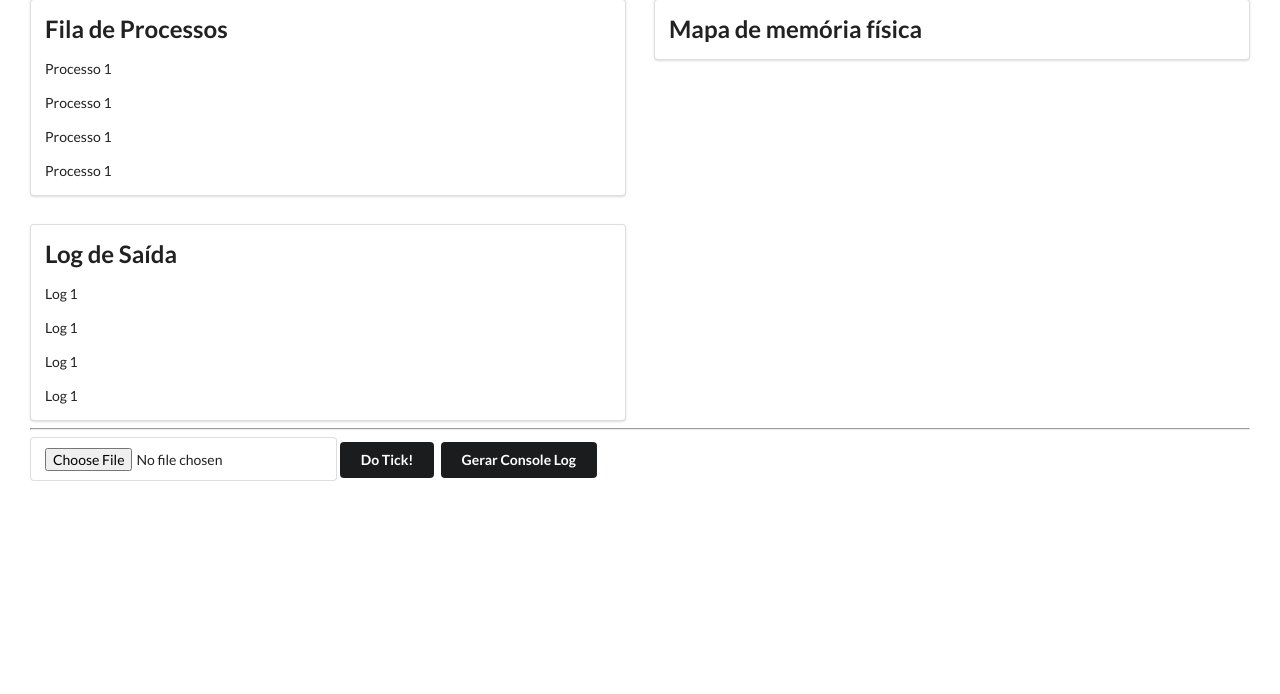
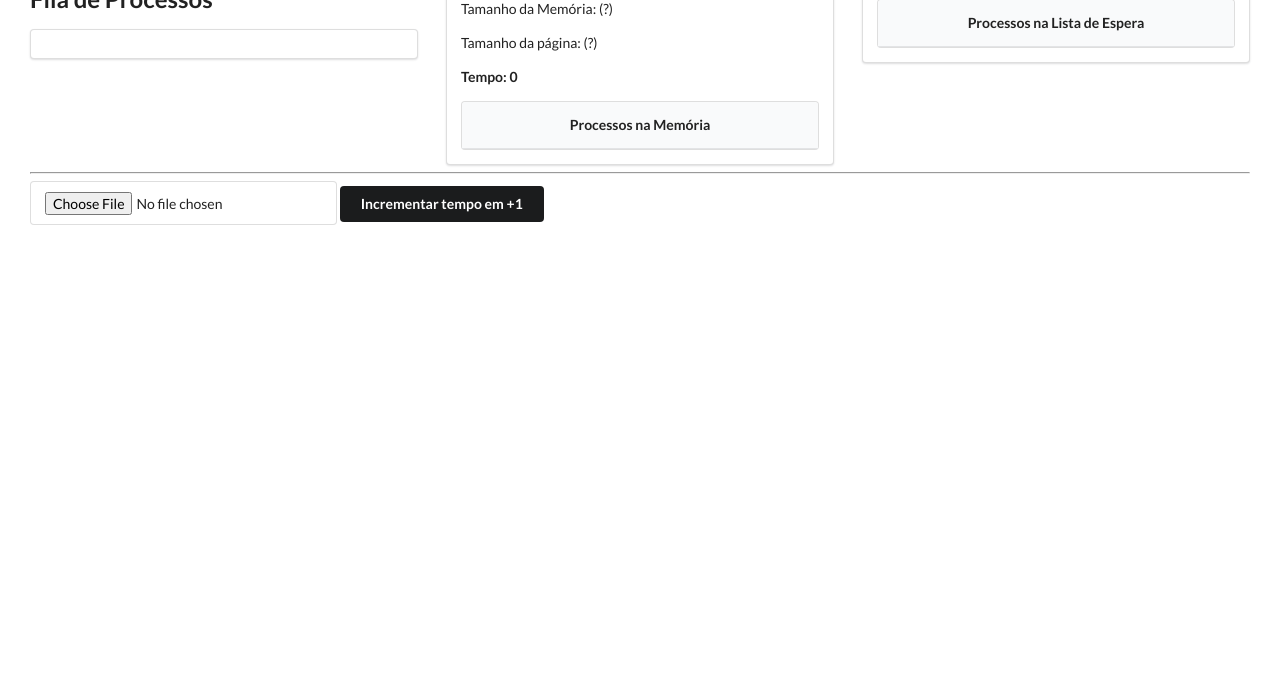
Before and after one commit to rafaelffilho/MemoryEmulator, a plain HTML site: page index.html in a window 1280 px wide. Shown: the part 132-826 px from the top of the page. Drawn offline with nearby package versions, Linux system fonts and the light colour scheme.

Commit message:
Front-end updates

```diff
--- a/index.html
+++ b/index.html
@@ -1,41 +1,53 @@
 <!DOCTYPE html>
 <html>
-
 <head>
     <title>Processos S.O</title>
     <meta charset="utf-8" />
     <link rel="stylesheet" type="text/css" href="https://cdnjs.cloudflare.com/ajax/libs/semantic-ui/2.3.1/semantic.min.css">
-    <!--
-        <script src="https://cdnjs.cloudflare.com/ajax/libs/semantic-ui/2.3.1/semantic.min.js"></script>
-        -->
+    <!-- <script src="https://cdnjs.cloudflare.com/ajax/libs/semantic-ui/2.3.1/semantic.min.js"></script> -->
     <script src="https://cdnjs.cloudflare.com/ajax/libs/jquery/3.3.1/jquery.min.js"></script>
 </head>
-
 <body style="margin: 30px">
     <h1 class="ui center aligned header">Simulador Paginação</h1>
-    <h2 class="ui center aligned header">Tempo: </h2>
-    <div class="ui two column stackable grid">
+    <br /><br />
+    <div class="ui three column stackable grid">
         <div class="column">
-            <div class="ui segment" id="processes">
-                <h2>Fila de Processos</h2>
-                <p>Processo 1</p>
-                <p>Processo 1</p>
-                <p>Processo 1</p>
-                <p>Processo 1</p>
+            <h2>Fila de Processos</h2>
+            <div style="overflow-y: scroll; max-height: 300px" class="ui segment" id="processes">
+                <!-- Processes from the .csv file -->
             </div>
         </div>
         <div class="column">
             <div class="ui segment">
-                <h2>Mapa de memória física</h2>
+                <!-- The memory info -->
+                <p id="memoryLabel">Tamanho da Memória: (?)</p>
+                <p id="sizeLabel">Tamanho da página: (?)</p>
+                <p id="timeLabel" style="font-weight: bold">Tempo: 0</p>
+                <table class="ui celled table" id="memoryTable">
+                    <thead>
+                        <th style="text-align: center">Processos na Memória</th>
+                    </thead>
+                    <tbody style="text-align: center">
+                        <tr>
+                            <!-- JS to append to table -->
+                        </tr>
+                    </tbody>
+                </table>
             </div>
         </div>
         <div class="column">
             <div class="ui segment">
-                <h2>Log de Saída</h2>
-                <p>Log 1</p>
-                <p>Log 1</p>
-                <p>Log 1</p>
-                <p>Log 1</p>
+               <!-- Process wait list -->
+               <table class="ui celled table" id="memoryWaitTable">
+                    <thead>
+                        <th style="text-align: center">Processos na Lista de Espera</th>
+                    </thead>
+                    <tbody style="text-align: center">
+                        <tr>
+                            <!-- JS to append to table -->
+                        </tr>
+                    </tbody>
+                </table>
             </div>
         </div>
     </div>
@@ -44,12 +56,8 @@
         <input type="file" id="fileInput" />
     </div>
     <button class="ui secondary button" onclick="doTick()">
-        Do Tick!
-    </button>
-    <button class="ui secondary button" onclick="console_logger()">
-        Gerar Console Log
+        Incrementar tempo em +1
     </button>
     <script src="process.js"></script>
 </body>
-
 </html>
--- a/process.js
+++ b/process.js
@@ -5,8 +5,8 @@ var listProcesses = [];
 var listWait = [];
 //Create memory
 var memory;
-memorySize = "2048";
-pageSize = "64";
+memorySize = "1024";
+pageSize = "128";
 time = 0;
 
 class Process {
@@ -31,10 +31,19 @@ class Memory {
 function doTick() {
   var i = 0;
   time++;
+  //Update time label
+  var timeLabel = document.getElementById("timeLabel").innerHTML = "Tempo: " + time;
+  //Updating the memory div
+  var memoryLabel = document.getElementById("memoryLabel").innerHTML = "Tamanho da Memória: " + memorySize;
+  var sizeLabel = document.getElementById("sizeLabel").innerHTML = "Tamanho da Página: " + pageSize;
+  var memoryTable = document.getElementById("memoryTable");
+  var memoryWaitTable = document.getElementById("memoryWaitTable");
+
   console.log("Memory", memory);
   console.log("Processes list", listProcesses);
   console.log("Wait list", listWait);
   console.log("Time", time);
+
   if (memory.pageList != null) {
     for (var j = 0; j < memory.pageList.length; j++) {
       if (memory.pageList[j] != null) {
@@ -83,6 +92,26 @@ function doTick() {
       break;
     }
   }
+
+  //Clear the table
+  $("#memoryTable td").remove();
+  //Update the memory table
+  for (var i = 0; i < memory.pageList.length; i++) {
+    if (memory.pageList[i] != null) {
+      var row = memoryTable.insertRow(1);
+      var processInMemory = row.insertCell(0).innerHTML = "Processo: " + memory.pageList[i].pName + ". Tamanho do Processo: " + memory.pageList[i].pSize + "kb";
+    }
+  }
+
+  //Clear table
+  $("#memoryWaitTable td").remove();
+  //Update the wait process list table
+  for (var i = 0; i < listWait.length; i++) {
+    if (listWait[i] != null) {
+      var row = memoryWaitTable.insertRow(1);
+      var processInList = row.insertCell(0).innerHTML = "Processo: " + listWait[i].pName + ". Tamanho do Processo: " + listWait[i].pSize + "kb";
+    }
+  }
 }
 
 //Load the .csv file into the processes div
```
